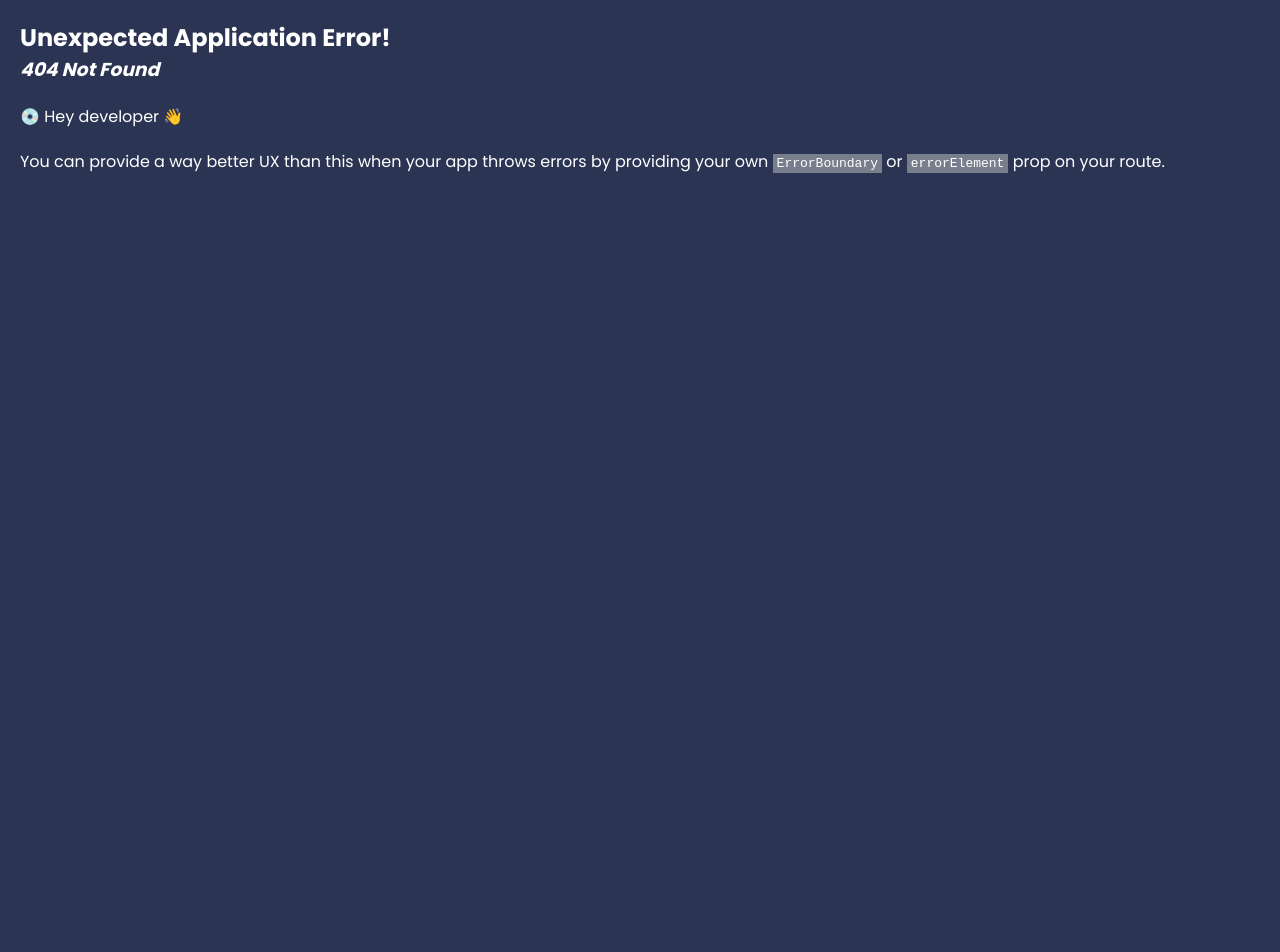
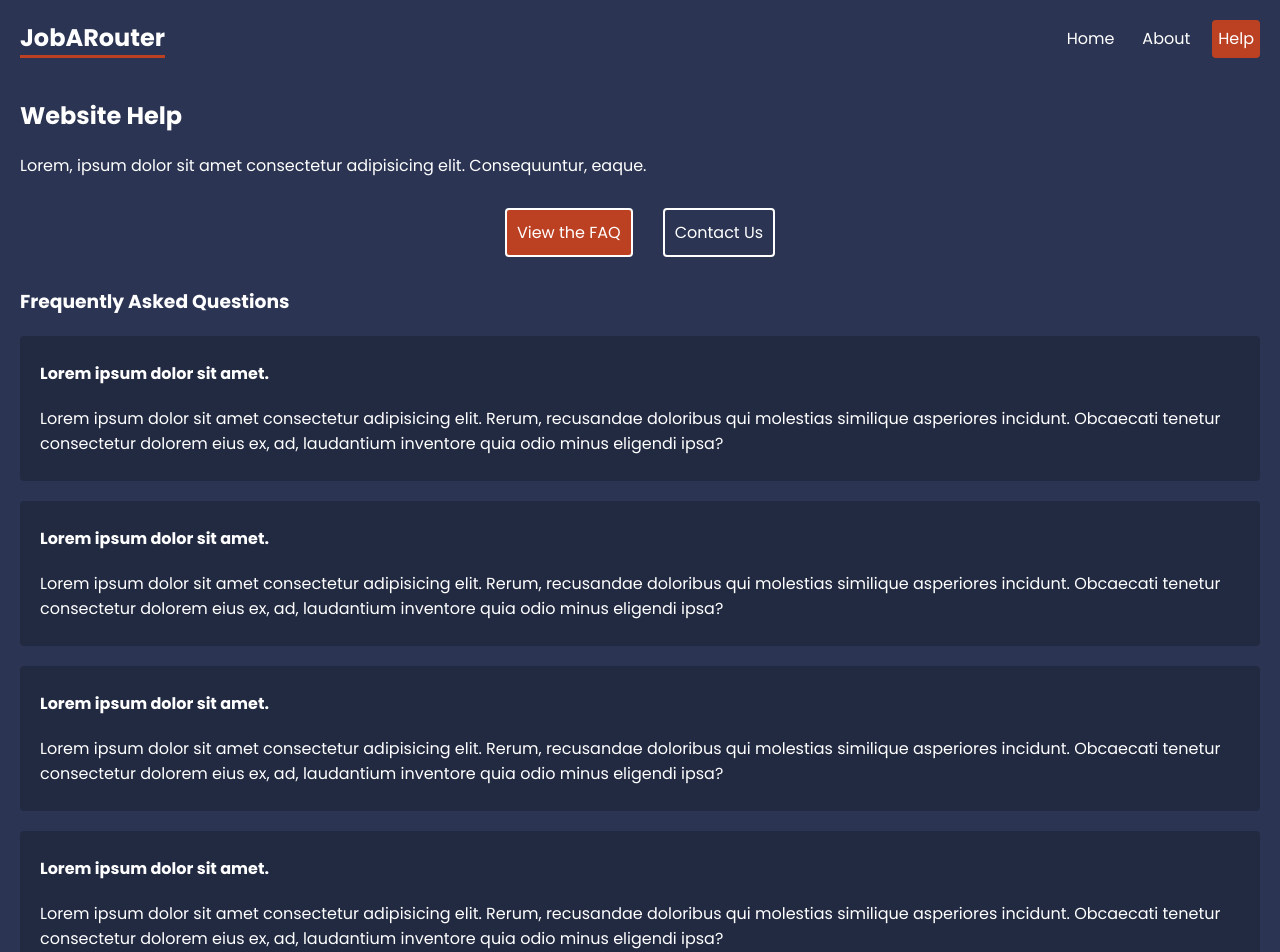
Before and after one commit to dev-Zidxne/React-Router-Job-FinderSite, a React (Create React App) app: page /help/faq in a window 1280 px wide. Before the commit this address had no page. Shown: the top 952 px of the page. Before the commit the page ends 800 px from the top, so only its background shows below. Built offline with nearby package versions, Linux system fonts and the light colour scheme.

Commit message:
React Router in Depth #4 - Nested Routes & Layouts

```diff
--- a/src/App.js
+++ b/src/App.js
@@ -10,12 +10,19 @@
 import { Home } from "./pages/Home";
 import { About } from "./pages/About";
 import RootLayout from "./Layouts/RootLayout";
+import HelpLayout from "./Layouts/HelpLayout";
+import Faq from "./pages/help/Faq";
+import Contact from "./pages/help/Contact";
 
 const router = createBrowserRouter(
   createRoutesFromElements(
     <Route path="/" element={<RootLayout />}>
       <Route index element={<Home />} />
       <Route path="about" element={<About />} />
+      <Route path="help" element={<HelpLayout />}>
+        <Route path="faq" element={<Faq />} />
+        <Route path="contact" element={<Contact />} />
+      </Route>
     </Route>
   )
 );
--- /dev/null
+++ b/src/Layouts/HelpLayout.js
@@ -0,0 +1,19 @@
+import { NavLink, Outlet } from "react-router-dom";
+
+export default function HelpLayout() {
+  return (
+    <div className="help-layout">
+      <h2>Website Help</h2>
+      <p>
+        Lorem, ipsum dolor sit amet consectetur adipisicing elit. Consequuntur,
+        eaque.
+      </p>
+      <nav>
+        <NavLink to="faq">View the FAQ</NavLink>
+        <NavLink to="contact">Contact Us</NavLink>
+      </nav>
+
+      <Outlet />
+    </div>
+  );
+}
--- a/src/Layouts/RootLayout.js
+++ b/src/Layouts/RootLayout.js
@@ -8,6 +8,7 @@
           <h1>JobARouter</h1>
           <NavLink to="/">Home</NavLink>
           <NavLink to="about">About</NavLink>
+          <NavLink to="help">Help</NavLink>
         </nav>
       </header>
       <main>
--- a/src/index.css
+++ b/src/index.css
@@ -58,8 +58,55 @@
 }
 
 /* help layout */
+.help-layout nav {
+  display: flex;
+  justify-content: center;
+  gap: 30px;
+  margin: 30px 0;
+}
+.help-layout nav a {
+  padding: 10px;
+  border: 2px solid white;
+  border-radius: 4px;
+  text-decoration: none;
+}
+.help-layout nav a:hover {
+  border-color: var(--primary);
+}
+.help-layout nav a.active {
+  background: var(--primary);
+}
 
 /* faq */
+.faq .question {
+  background: rgba(0, 0, 0, 0.2);
+  padding: 5px 20px;
+  border-radius: 4px;
+  margin: 20px 0;
+}
+
+/* contact form */
+form {
+  margin-top: 30px;
+}
+
+form input,
+form label span,
+form textarea {
+  display: block;
+}
+form input,
+form textarea {
+  margin-bottom: 30px;
+  padding: 8px;
+  border-radius: 4px;
+  border: 0;
+  width: 300px;
+  color: var(--secondary);
+}
+form label span {
+  margin-bottom: 10px;
+}
 
 /* careers list */
 
--- /dev/null
+++ b/src/pages/help/Contact.js
@@ -0,0 +1,18 @@
+export default function Contact() {
+  return (
+    <div className="contact">
+      <h3>Contact Us</h3>
+      <form>
+        <label>
+          <span>Your email:</span>
+          <input type="email" name="email" required />
+        </label>
+        <label>
+          <span>Your message:</span>
+          <textarea name="message" required></textarea>
+        </label>
+        <button>Submit</button>
+      </form>
+    </div>
+  );
+}
--- /dev/null
+++ b/src/pages/help/Faq.js
@@ -0,0 +1,67 @@
+export default function Faq() {
+  return (
+    <div className="faq">
+      <h3>Frequently Asked Questions</h3>
+
+      <div className="question">
+        <p>
+          <strong>Lorem ipsum dolor sit amet.</strong>
+        </p>
+        <p>
+          Lorem ipsum dolor sit amet consectetur adipisicing elit. Rerum,
+          recusandae doloribus qui molestias similique asperiores incidunt.
+          Obcaecati tenetur consectetur dolorem eius ex, ad, laudantium
+          inventore quia odio minus eligendi ipsa?
+        </p>
+      </div>
+
+      <div className="question">
+        <p>
+          <strong>Lorem ipsum dolor sit amet.</strong>
+        </p>
+        <p>
+          Lorem ipsum dolor sit amet consectetur adipisicing elit. Rerum,
+          recusandae doloribus qui molestias similique asperiores incidunt.
+          Obcaecati tenetur consectetur dolorem eius ex, ad, laudantium
+          inventore quia odio minus eligendi ipsa?
+        </p>
+      </div>
+
+      <div className="question">
+        <p>
+          <strong>Lorem ipsum dolor sit amet.</strong>
+        </p>
+        <p>
+          Lorem ipsum dolor sit amet consectetur adipisicing elit. Rerum,
+          recusandae doloribus qui molestias similique asperiores incidunt.
+          Obcaecati tenetur consectetur dolorem eius ex, ad, laudantium
+          inventore quia odio minus eligendi ipsa?
+        </p>
+      </div>
+
+      <div className="question">
+        <p>
+          <strong>Lorem ipsum dolor sit amet.</strong>
+        </p>
+        <p>
+          Lorem ipsum dolor sit amet consectetur adipisicing elit. Rerum,
+          recusandae doloribus qui molestias similique asperiores incidunt.
+          Obcaecati tenetur consectetur dolorem eius ex, ad, laudantium
+          inventore quia odio minus eligendi ipsa?
+        </p>
+      </div>
+
+      <div className="question">
+        <p>
+          <strong>Lorem ipsum dolor sit amet.</strong>
+        </p>
+        <p>
+          Lorem ipsum dolor sit amet consectetur adipisicing elit. Rerum,
+          recusandae doloribus qui molestias similique asperiores incidunt.
+          Obcaecati tenetur consectetur dolorem eius ex, ad, laudantium
+          inventore quia odio minus eligendi ipsa?
+        </p>
+      </div>
+    </div>
+  );
+}
```
